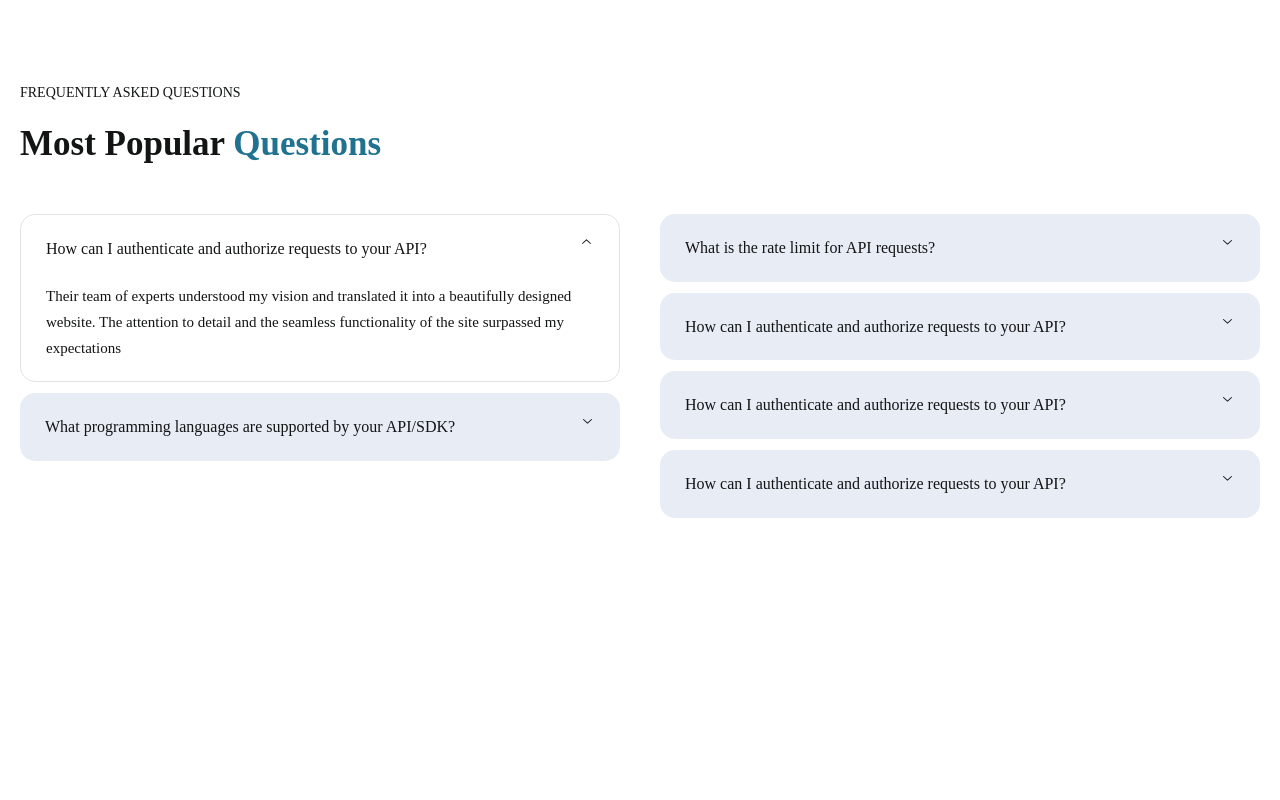
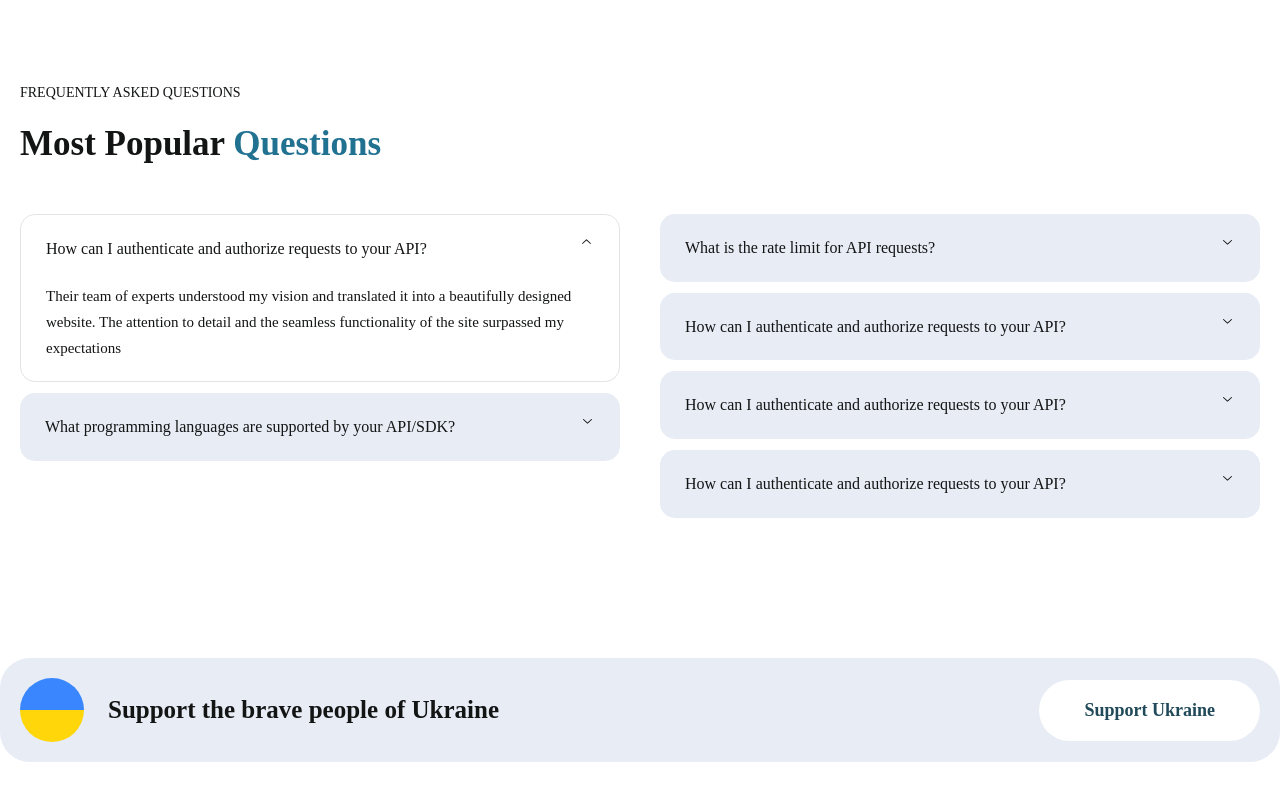
Before and after one commit to Andriikryl/solutions, a Next.js app: page / in a window 1280 px wide. Shown: the part 5663-6463 px from the top of the page. Before the commit the page ends 6281 px from the top, so only its background shows below. Built offline with nearby package versions, Linux system fonts and the light colour scheme.

Commit message:
add support component

```diff
--- a/src/app/page.tsx
+++ b/src/app/page.tsx
@@ -5,6 +5,7 @@ import Who from "@/components/sections/who/Who";
 import Stack from "@/components/sections/stack/Stack";
 import Insigth from "@/components/sections/insigth/Insigth";
 import Qustions from "@/components/sections/qustions/Qustions";
+import Support from "@/components/support/Support";
 
 export default function Home() {
   return (
@@ -16,6 +17,7 @@ export default function Home() {
       <Stack />
       <Insigth />
       <Qustions />
+      <Support />
     </>
   );
 }
--- /dev/null
+++ b/src/components/support/Support.tsx
@@ -0,0 +1,15 @@
+import React from "react";
+import style from "./style.module.css";
+import { Container } from "../container/Container";
+export default function Support() {
+  return (
+    <div className={style.support}>
+      <Container className={style.support__container}>
+        <h5 className={style.support__title}>
+          Support the brave people of Ukraine
+        </h5>
+        <button className={style.support__button}>Support Ukraine</button>
+      </Container>
+    </div>
+  );
+}
--- /dev/null
+++ b/src/components/support/style.module.css
@@ -0,0 +1,50 @@
+.support{
+    border-radius: 30px;
+    background: #E7ECF5;
+    padding-block: 20px;
+    margin-block: 40px;
+}
+
+.support__container{
+    display: flex;
+    justify-content: space-between;
+    flex-wrap: wrap;
+    align-items: center;
+}
+
+.support__title{
+    color: var(--title, #131414);
+    font-family: Montserrat;
+    font-size: 25px;
+    font-style: normal;
+    font-weight: 700;
+    line-height: normal;
+    display: flex;
+    align-items: center;
+    gap: 24px;
+}
+
+.support__title::before{
+    content: "";
+    display: block;
+    width: 64px;
+    height: 64px;
+    aspect-ratio: 1/1;
+    border-radius: 50%;
+    background: linear-gradient(180deg, #3a86ff    50%,#ffd60a 50%);
+}
+
+.support__button{
+    padding-block: 20px;
+    padding-inline: 45px;
+    color: #204959;
+    font-family: Montserrat;
+    font-size: 18px;
+    font-style: normal;
+    font-weight: 600;
+    line-height: normal;
+    border-radius: 60px;
+    background: var(--white, #FFF);
+    border: none;
+    cursor: pointer;
+}
```
